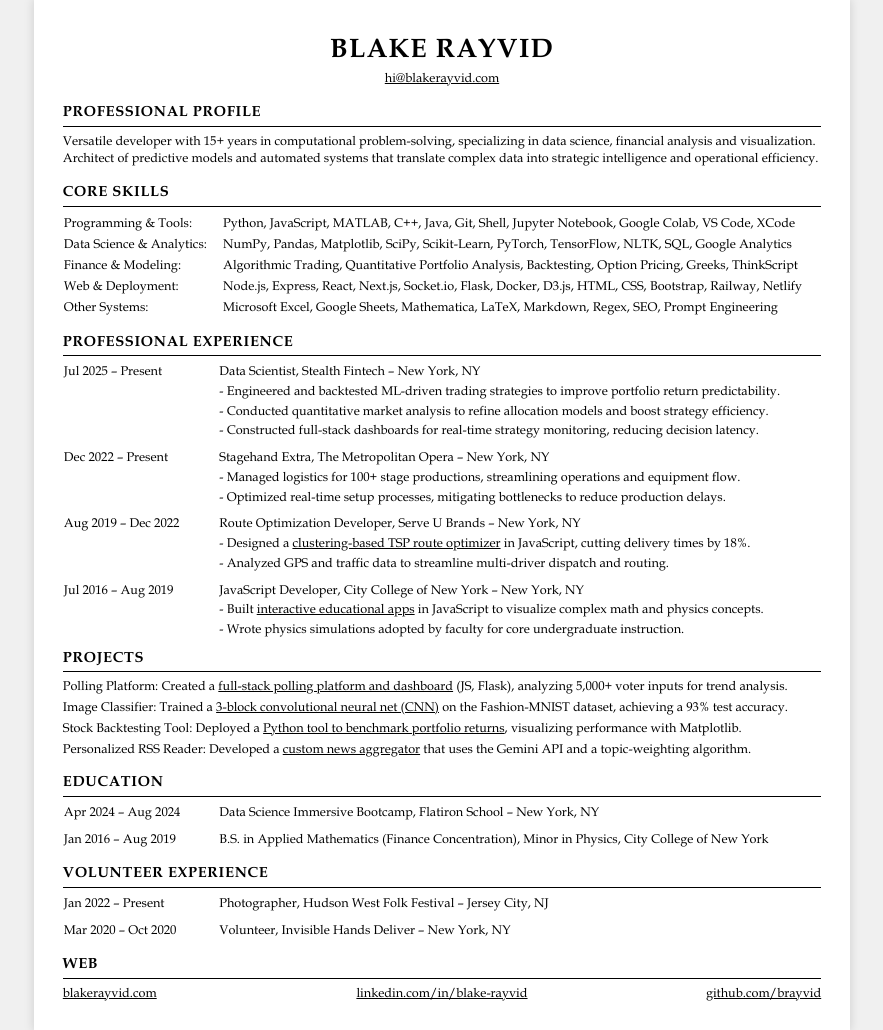
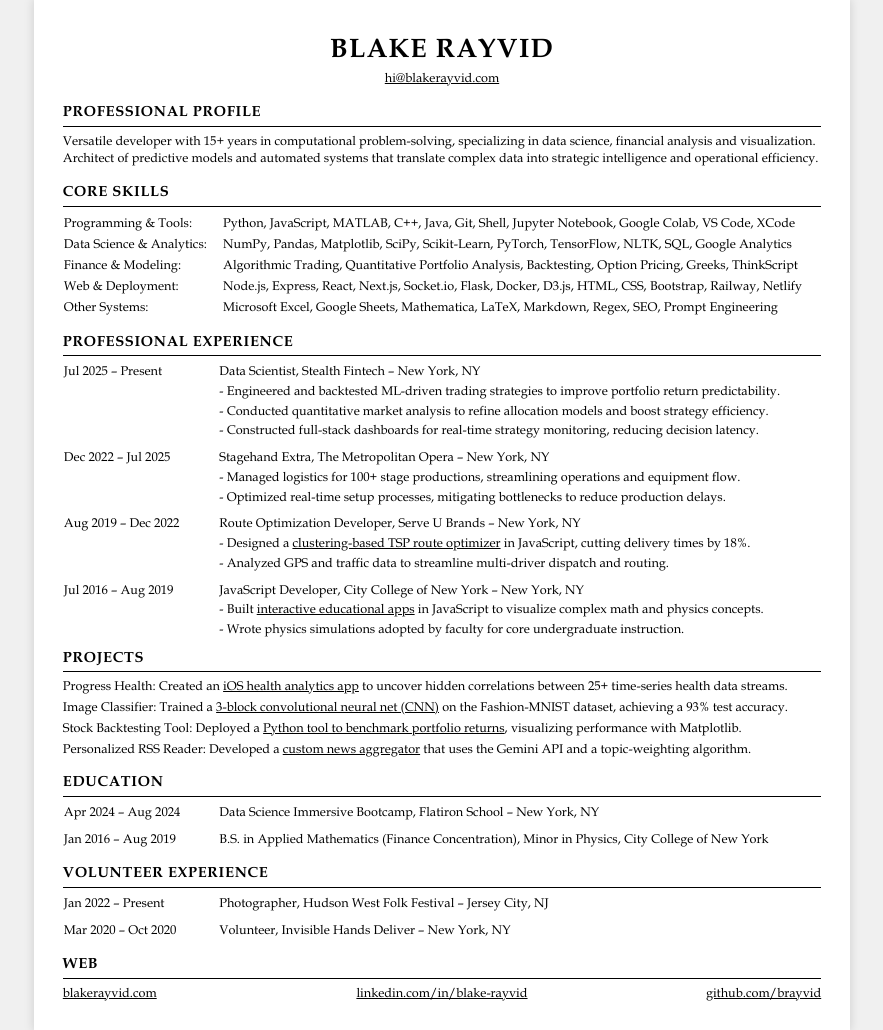
Before and after one commit to brayvid/brayvid, a Flask app: page / in a window 1280 px wide. Shown: the part 109-1139 px from the top of the page, without its empty margins (198-1081 px from the left). Run offline with Flask 3, Linux system fonts and the light colour scheme.

Commit message:
add progress

```diff
--- a/templates/index.html
+++ b/templates/index.html
@@ -206,13 +206,13 @@
         <hr>
         <table style="width: 100%; border-collapse: collapse;"><tbody>
             <tr><td style="width: 18%; vertical-align: top; padding-bottom: 8px;">Jul 2025 – Present</td><td style="width: 82%; vertical-align: top; padding-left: 20px; padding-bottom: 8px;"><span>Data Scientist</span>, Stealth Fintech – New York, NY<p style="margin: 2px 0 0 0;">- Engineered and backtested ML-driven trading strategies to improve portfolio return predictability.</p><p style="margin: 2px 0 0 0;">- Conducted quantitative market analysis to refine allocation models and boost strategy efficiency.</p><p style="margin: 2px 0 0 0;">- Constructed full-stack dashboards for real-time strategy monitoring, reducing decision latency.</p></td></tr>
-            <tr><td style="width: 18%; vertical-align: top; padding-bottom: 8px;">Dec 2022 – Present</td><td style="width: 82%; vertical-align: top; padding-left: 20px; padding-bottom: 8px;"><span>Stagehand Extra</span>, The Metropolitan Opera – New York, NY<p style="margin: 2px 0 0 0;">- Managed logistics for 100+ stage productions, streamlining operations and equipment flow.</p><p style="margin: 2px 0 0 0;">- Optimized real-time setup processes, mitigating bottlenecks to reduce production delays.</p></td></tr>
+            <tr><td style="width: 18%; vertical-align: top; padding-bottom: 8px;">Dec 2022 – Jul 2025</td><td style="width: 82%; vertical-align: top; padding-left: 20px; padding-bottom: 8px;"><span>Stagehand Extra</span>, The Metropolitan Opera – New York, NY<p style="margin: 2px 0 0 0;">- Managed logistics for 100+ stage productions, streamlining operations and equipment flow.</p><p style="margin: 2px 0 0 0;">- Optimized real-time setup processes, mitigating bottlenecks to reduce production delays.</p></td></tr>
             <tr><td style="width: 18%; vertical-align: top; padding-bottom: 8px;">Aug 2019 – Dec 2022</td><td style="width: 82%; vertical-align: top; padding-left: 20px; padding-bottom: 8px;"><span>Route Optimization Developer</span>, Serve U Brands – New York, NY<p style="margin: 2px 0 0 0;">- Designed a <a class="resume-link" href="https://blakerayvid.com/2022/05/01/routecat/"target="_blank" rel="noopener noreferrer">clustering-based TSP route optimizer</a> in JavaScript, cutting delivery times by 18%.</p><p style="margin: 2px 0 0 0;">- Analyzed GPS and traffic data to streamline multi-driver dispatch and routing.</p></td></tr>
             <tr><td style="width: 18%; vertical-align: top; padding-bottom: 8px;">Jul 2016 – Aug 2019</td><td style="width: 82%; vertical-align: top; padding-left: 20px; padding-bottom: 8px;"><span>JavaScript Developer</span>, City College of New York – New York, NY<p style="margin: 2px 0 0 0;">- Built <a href="https://blakerayvid.com/2019/04/04/science-sims/" target="_blank" rel="noopener noreferrer" class="resume-link">interactive educational apps</a> in JavaScript to visualize complex math and physics concepts.</p><p style="margin: 2px 0 0 0;">- Wrote physics simulations adopted by faculty for core undergraduate instruction.</p></td></tr>
         </tbody></table>
         <h2 id="projects">PROJECTS</h2>
         <hr>
-        <p style="margin: 0 0 3px 0;"><span>Polling Platform:</span> Created a <a href="https://blakerayvid.com/2025/05/04/soap-social-polling/" class="resume-link" target="_blank" rel="noopener noreferrer">full-stack polling platform and dashboard</a> (JS, Flask), analyzing 5,000+ voter inputs for trend analysis.</p>
+        <p style="margin: 0 0 3px 0;"><span>Progress Health:</span> Created an <a href="https://blakerayvid.com/2026/10/16/progress-health/" class="resume-link" target="_blank" rel="noopener noreferrer">iOS health analytics app</a> to uncover hidden correlations between 25+ time-series health data streams.</p>
         <p style="margin: 0 0 3px 0;"><span>Image Classifier:</span> Trained a <a href="https://blakerayvid.com/2026/07/23/fashion-mnist-cnn/" class="resume-link" target="_blank" rel="noopener noreferrer">3-block convolutional neural net (CNN)</a> on the Fashion-MNIST dataset, achieving a 93% test accuracy.</p>
         <p style="margin: 0 0 3px 0;"><span>Stock Backtesting Tool:</span> Deployed a <a href="https://blakerayvid.com/2025/06/01/compare-stock-returns/" class="resume-link" target="_blank" rel="noopener noreferrer">Python tool to benchmark portfolio returns</a>, visualizing performance with Matplotlib.</p>
         <p style="margin: 0 0 3px 0;"><span>Personalized RSS Reader:</span> Developed a <a href="https://blakerayvid.com/2025/04/19/based-news-reader/" class="resume-link" target="_blank" rel="noopener noreferrer">custom news aggregator</a> that uses the Gemini API and a topic-weighting algorithm.</p>
```
Also changed, not shown: README.md, 1 other file.
